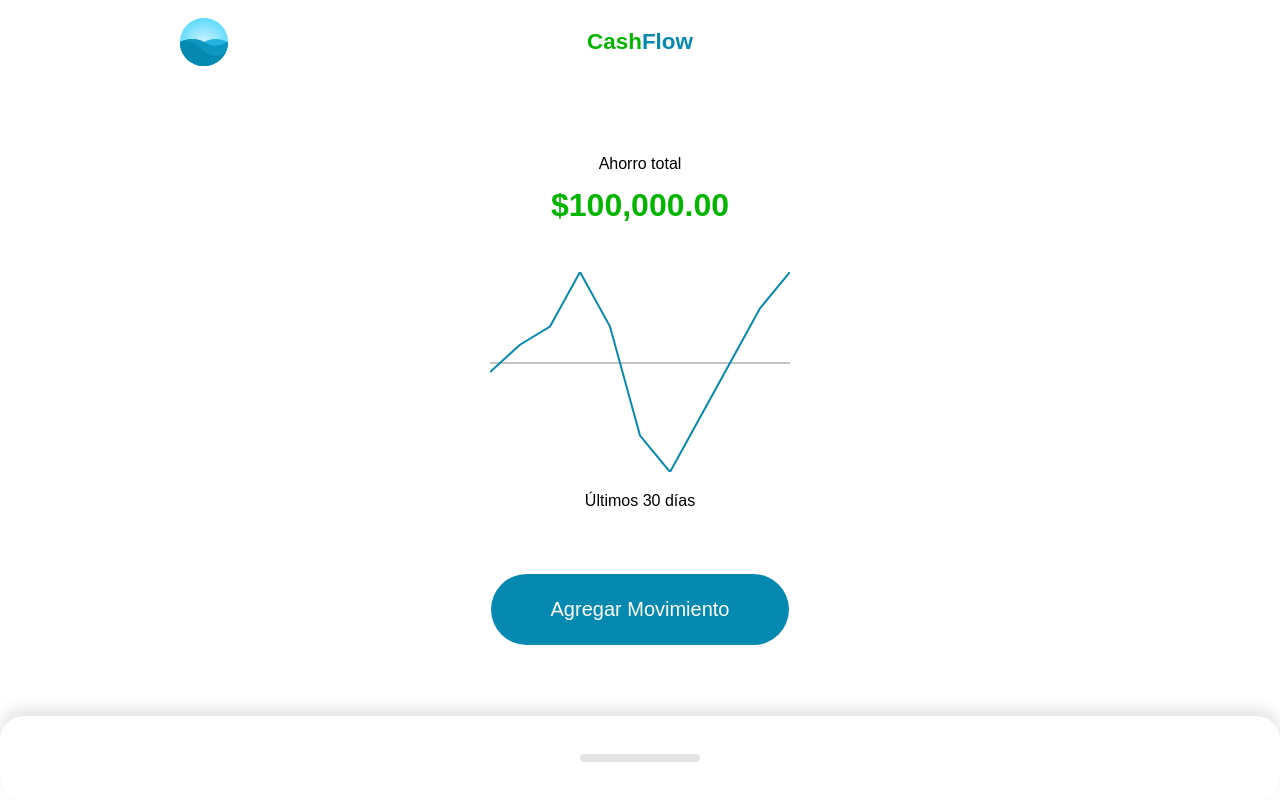
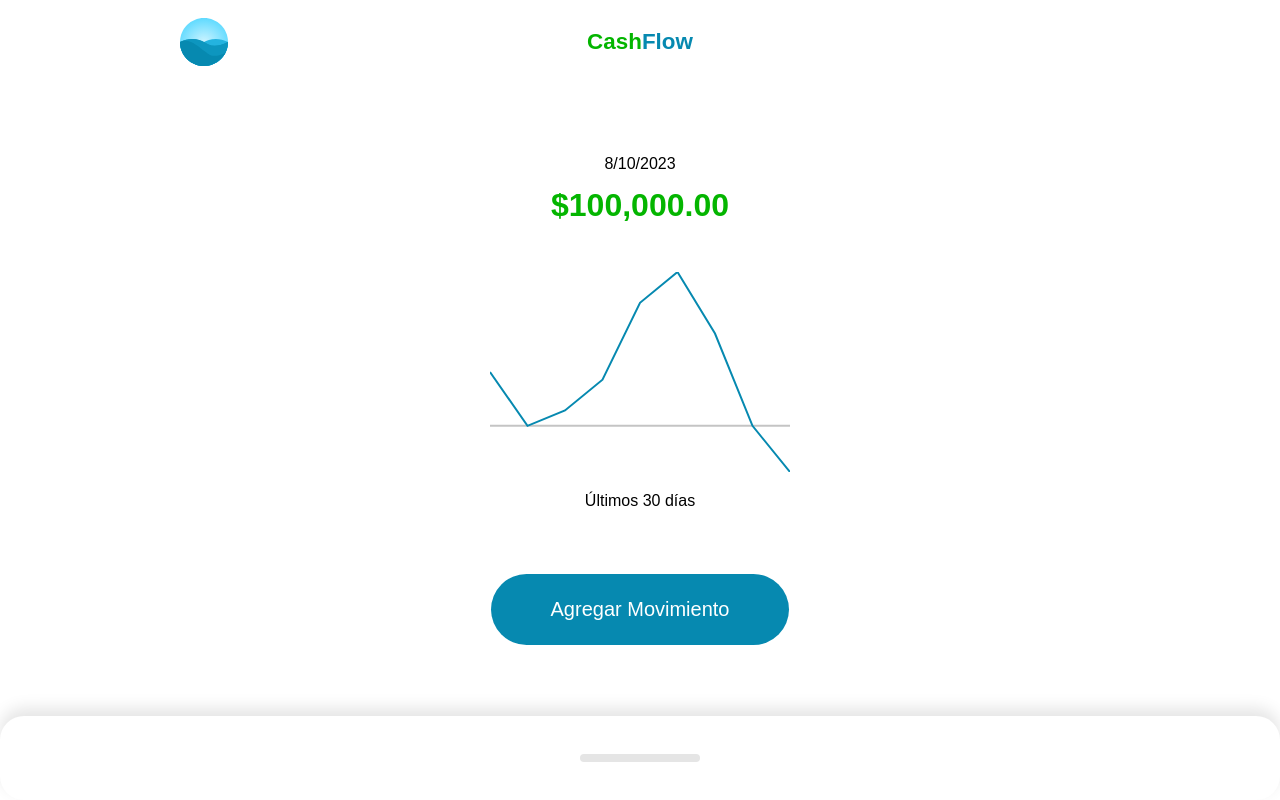
Before and after one commit to hector-gg/cashflow, a Vue app: page / in a window 1280 px wide. Built offline with nearby package versions, Linux system fonts and the light colour scheme.

Commit message:
16-Modal-datos

```diff
--- a/src/components/Home.vue
+++ b/src/components/Home.vue
@@ -45,53 +45,98 @@
     data() {
         return {
             amount: null,
-            now: null, //new Date(),
-            amounts: [100, 200, 500, 200, -400, -600, -300, 0, 300, 500],
+            now: new Date(), //null,
             movements: [
                 {
                     id: 0,
-                    title: "Movimiento 0",
+                    title: "Movimiento 1",
                     description: "Deposito de salario",
-                    amount: "1000",
+                    amount: 100,
+                    time: new Date("11-08-2023"),
                 },
                 {
                     id: 1,
-                    title: "Movimiento 1",
+                    title: "Movimiento 2",
                     description: "Deposito de honorarios",
-                    amount: "500",
+                    amount: 200,
+                    time: new Date("11-08-2023"),
                 },
                 {
                     id: 2,
-                    title: "Movimiento 2",
+                    title: "Movimiento 3",
                     description: "Comida",
-                    amount: "-100",
+                    amount: 500,
+                    time: new Date("11-08-2023"),
                 },
                 {
                     id: 3,
-                    title: "Movimiento 3",
+                    title: "Movimiento 4",
                     description: "Colegiatura",
-                    amount: "-1000",
+                    amount: 200,
+                    time: new Date("11-08-2023"),
                 },
                 {
                     id: 4,
-                    title: "Movimiento 4",
+                    title: "Movimiento 5",
                     description: "Reparación equipo",
-                    amount: "1000",
+                    amount: -400,
+                    time: new Date("11-08-2023"),
                 },
                 {
                     id: 5,
-                    title: "Movimiento 5",
+                    title: "Movimiento 6",
                     description: "Reparación equipo",
-                    amount: "1000",
+                    amount: -600,
+                    time: new Date("11-08-2023"),
                 },
                 {
                     id: 6,
-                    title: "Movimiento 6",
+                    title: "Movimiento 7",
                     description: "Reparación equipo",
-                    amount: "1000",
+                    amount: -300,
+                    time: new Date("11-08-2023"),
+                },
+                {
+                    id: 7,
+                    title: "Movimiento 8",
+                    description: "Reparación equipo",
+                    amount: 100,
+                    time: new Date("11-08-2023"),
+                },
+                {
+                    id: 8,
+                    title: "Movimiento 9",
+                    description: "Reparación equipo",
+                    amount: 300,
+                    time: new Date("01-01-2023"),
+                },
+                {
+                    id: 9,
+                    title: "Movimiento 10",
+                    description: "Reparación equipo",
+                    amount: 500,
+                    time: new Date("01-01-2023"),
                 },
             ],
         };
     },
+    computed: {
+        amounts() {
+            const lastDays = this.movements
+                .filter((m) => {
+                    const today = new Date();
+                    const oldDate = today.setDate(today.getDate() - 30);
+                    return m.time >= oldDate;
+                })
+                .map((m) => m.amount);
+
+            return lastDays.map((m, i) => {
+                const lastMovements = lastDays.slice(0, i);
+                return lastMovements.reduce((suma, movement) => {
+                    return suma + movement;
+                }, 0);
+            });
+        },
+    },
 };
 </script>
--- a/src/components/Movements/Movement.vue
+++ b/src/components/Movements/Movement.vue
@@ -31,7 +31,7 @@
         type: String,
     },
     amount: {
-        // type: Number,
+        type: Number,
     },
 });
 const { id, title, description, amount } = toRefs(props);
--- a/src/components/Resume/Graphic.vue
+++ b/src/components/Resume/Graphic.vue
@@ -35,7 +35,7 @@
 </template>
 
 <script setup>
-import { computed, defineProps, toRefs, ref } from "vue";
+import { computed, defineProps, defineEmits, toRefs, ref } from "vue";
 const props = defineProps({
     amounts: {
         type: Array,
@@ -69,6 +69,8 @@
 const showPointer = ref(false);
 const pointer = ref(0);
 
+const emit = defineEmits(["select"]);
+
 const tap = ({ target, touches }) => {
     //targe: devuelve el elemento sobre el que estamos trabajando.
     //touches: de vuelve las coordenadas.
@@ -77,6 +79,7 @@
     const elementX = target.getBoundingClientRect().x;
     const touchX = touches[0].clientX;
     pointer.value = ((touchX - elementX) * 300) / elementWith;
+    emit("select", pointer.value);
 };
 
 const untap = () => {
--- a/src/components/Resume/Index.vue
+++ b/src/components/Resume/Index.vue
@@ -25,11 +25,11 @@
             type: Number,
         },
         amount: {
-            // type: Number,
+            type: Number,
             default: null,
         },
         date: {
-            // type: String,
+            type: Date,
             default: null,
         },
     },
```
